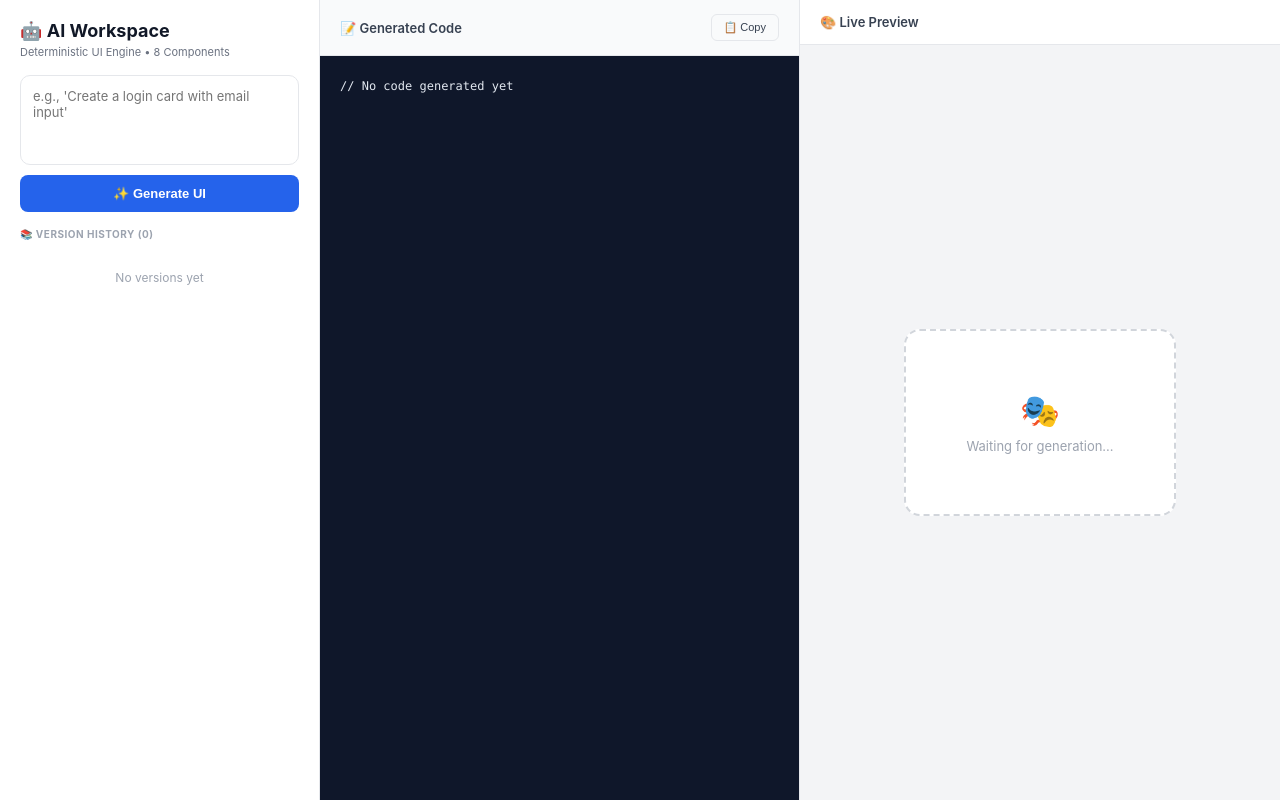
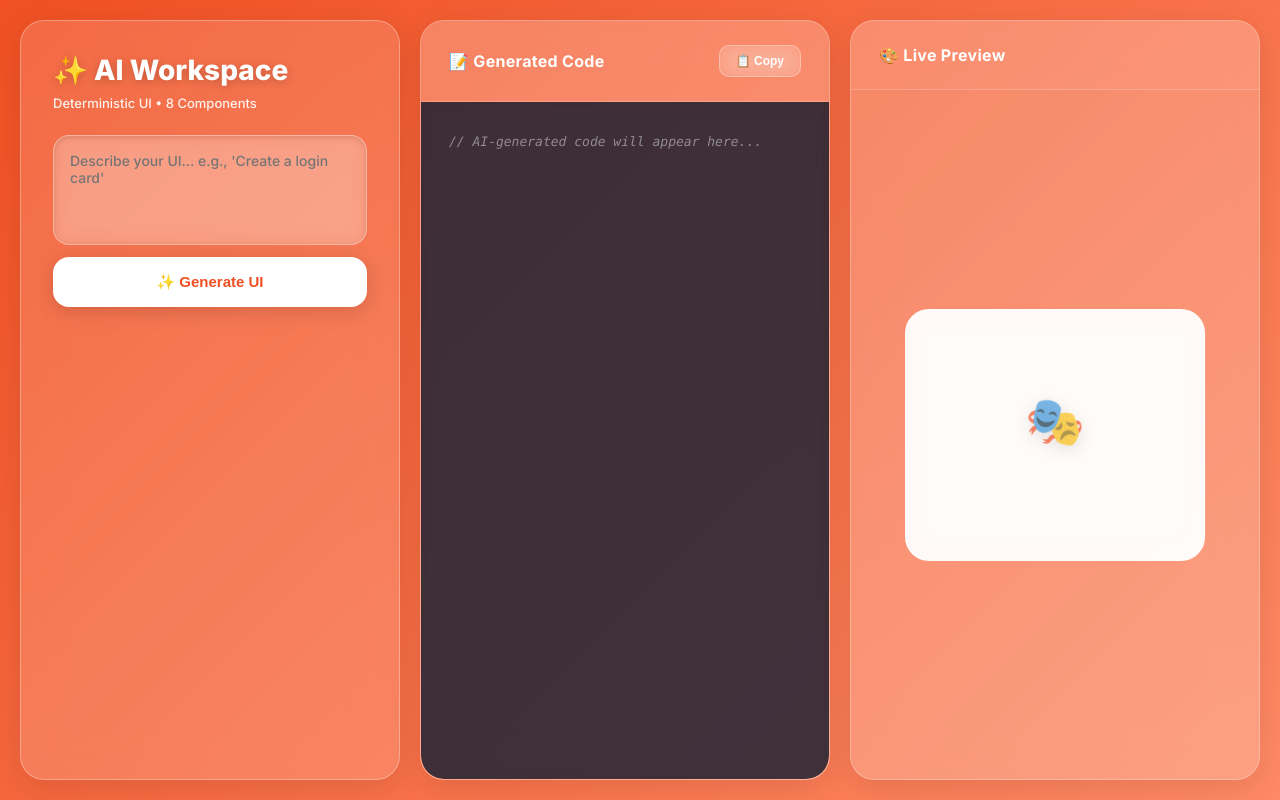
Before and after one commit to mayurdhavale10/ryzeai, a Next.js app: page / in a window 1280 px wide. Built offline with nearby package versions, Linux system fonts and the light colour scheme.

Commit message:
feat: premium glassmorphism UI with orange brand colors and Inter font

```diff
--- a/src/app/layout.tsx
+++ b/src/app/layout.tsx
@@ -1,20 +1,16 @@
 import type { Metadata } from "next";
-import { Geist, Geist_Mono } from "next/font/google";
+import { Inter } from "next/font/google";
 import "./globals.css";
 
-const geistSans = Geist({
-  variable: "--font-geist-sans",
+const inter = Inter({
   subsets: ["latin"],
-});
-
-const geistMono = Geist_Mono({
-  variable: "--font-geist-mono",
-  subsets: ["latin"],
+  weight: ["400", "500", "600", "700", "800"],
+  display: "swap",
 });
 
 export const metadata: Metadata = {
-  title: "Create Next App",
-  description: "Generated by create next app",
+  title: "AI UI Generator | Ryze AI Assignment",
+  description: "Multi-agent deterministic UI generator with 8 fixed components",
 };
 
 export default function RootLayout({
@@ -24,7 +20,7 @@ export default function RootLayout({
 }>) {
   return (
     <html lang="en">
-      <body className={`${geistSans.variable} ${geistMono.variable}`}>
+      <body className={inter.className} style={{ margin: 0, padding: 0 }}>
         {children}
       </body>
     </html>
--- a/src/app/page.tsx
+++ b/src/app/page.tsx
@@ -9,17 +9,8 @@ import { validateTree } from "@/agent/validator"
 export default function Home() {
     const [input, setInput] = useState("")
     const [loading, setLoading] = useState(false)
-    const [editedCode, setEditedCode] = useState("")
     const current = useVersionStore((s) => s.current)
-    const versions = useVersionStore((s) => s.versions)
     const addVersion = useVersionStore((s) => s.addVersion)
-
-    // Sync edited code when current version changes
-    useState(() => {
-        if (current) {
-            setEditedCode(current.code)
-        }
-    })
 
     const generateUI = async () => {
         if (!input.trim()) return
@@ -68,56 +59,66 @@ export default function Home() {
         }
     }
 
-    const switchToVersion = (version: any) => {
-        useVersionStore.setState({ current: version })
-    }
-
     return (
         <main
             style={{
                 display: "grid",
-                gridTemplateColumns: "320px 1fr 1fr",
+                gridTemplateColumns: "380px 1fr 1fr",
                 height: "100vh",
-                backgroundColor: "#fafafa",
-                color: "#111827",
-                fontFamily: "'Inter', -apple-system, system-ui, sans-serif"
+                background: "linear-gradient(135deg, #F05023 0%, #FF8A65 100%)",
+                fontFamily: "'Inter', -apple-system, BlinkMacSystemFont, 'Segoe UI', sans-serif",
+                padding: "20px",
+                gap: "20px"
             }}
         >
-            {/* LEFT – CHAT */}
+            {/* LEFT PANEL */}
             <div style={{
-                borderRight: "1px solid #e5e7eb",
-                padding: "20px",
+                background: "rgba(255, 255, 255, 0.15)",
+                backdropFilter: "blur(20px)",
+                borderRadius: "24px",
+                border: "1px solid rgba(255, 255, 255, 0.3)",
+                padding: "32px",
                 display: "flex",
                 flexDirection: "column",
-                gap: "16px",
-                overflow: "hidden",
-                backgroundColor: "#ffffff"
+                gap: "24px",
+                boxShadow: "0 8px 32px rgba(0, 0, 0, 0.1)"
             }}>
                 <div>
-                    <h2 style={{ fontSize: "18px", fontWeight: 700, marginBottom: "4px", color: "#111827" }}>
-                        🤖 AI Workspace
-                    </h2>
-                    <p style={{ fontSize: "11px", color: "#6b7280", margin: 0 }}>
-                        Deterministic UI Engine • 8 Components
+                    <h1 style={{
+                        fontSize: "28px",
+                        fontWeight: 800,
+                        marginBottom: "8px",
+                        color: "#FFFFFF",
+                        textShadow: "0 2px 10px rgba(0,0,0,0.2)"
+                    }}>
+                        ✨ AI Workspace
+                    </h1>
+                    <p style={{ fontSize: "13px", color: "rgba(255,255,255,0.9)", margin: 0, fontWeight: 500 }}>
+                        Deterministic UI • 8 Components
                     </p>
                 </div>
 
-                <div style={{ display: "flex", flexDirection: "column", gap: "10px" }}>
+                <div style={{ display: "flex", flexDirection: "column", gap: "12px" }}>
                     <textarea
                         value={input}
                         onChange={(e) => setInput(e.target.value)}
                         onKeyDown={(e) => e.key === 'Enter' && !e.shiftKey && (e.preventDefault(), generateUI())}
-                        placeholder="e.g., 'Create a login card with email input'"
+                        placeholder="Describe your UI... e.g., 'Create a login card'"
                         style={{
                             width: "100%",
-                            height: "90px",
-                            padding: "12px",
-                            borderRadius: "10px",
-                            border: "1px solid #e5e7eb",
-                            fontSize: "13px",
+                            height: "110px",
+                            padding: "16px",
+                            borderRadius: "16px",
+                            border: "1px solid rgba(255, 255, 255, 0.3)",
+                            fontSize: "14px",
                             resize: "none",
                             outline: "none",
-                            fontFamily: "inherit"
+                            fontFamily: "inherit",
+                            background: "rgba(255, 255, 255, 0.2)",
+                            backdropFilter: "blur(10px)",
+                            color: "#FFFFFF",
+                            fontWeight: 500,
+                            boxShadow: "inset 0 2px 5px rgba(0,0,0,0.1)"
                         }}
                     />
                     <button
@@ -125,14 +126,17 @@ export default function Home() {
                         disabled={loading}
                         style={{
                             width: "100%",
-                            padding: "11px",
-                            backgroundColor: loading ? "#94a3b8" : "#2563eb",
-                            color: "white",
+                            padding: "16px",
+                            background: loading ? "rgba(224, 224, 224, 0.3)" : "#FFFFFF",
+                            color: loading ? "#FFFFFF" : "#F05023",
                             border: "none",
-                            borderRadius: "8px",
+                            borderRadius: "16px",
                             cursor: loading ? "not-allowed" : "pointer",
-                            fontWeight: 600,
-                            fontSize: "13px",
+                            fontWeight: 700,
+                            fontSize: "15px",
+                            boxShadow: loading ? "none" : "0 4px 20px rgba(0,0,0,0.15)",
+                            transition: "all 0.3s ease",
+                            transform: loading ? "scale(0.98)" : "scale(1)"
                         }}
                     >
                         {loading ? "⚡ Generating..." : "✨ Generate UI"}
@@ -141,149 +145,144 @@ export default function Home() {
 
                 {current && (
                     <div style={{
-                        padding: "14px",
-                        backgroundColor: "#f0f9ff",
-                        borderRadius: "10px",
-                        border: "1px solid #bae6fd"
+                        padding: "20px",
+                        background: "rgba(255, 255, 255, 0.25)",
+                        backdropFilter: "blur(15px)",
+                        borderRadius: "20px",
+                        border: "1px solid rgba(255, 255, 255, 0.4)",
+                        boxShadow: "0 4px 16px rgba(0,0,0,0.1)"
                     }}>
-                        <h4 style={{ fontSize: "11px", fontWeight: 700, color: "#0369a1", marginBottom: "6px", textTransform: "uppercase", letterSpacing: "0.05em" }}>
+                        <h4 style={{
+                            fontSize: "11px",
+                            fontWeight: 800,
+                            color: "#FFFFFF",
+                            marginBottom: "10px",
+                            textTransform: "uppercase",
+                            letterSpacing: "1px",
+                            opacity: 0.95
+                        }}>
                             💡 AI Reasoning
                         </h4>
-                        <p style={{ fontSize: "12px", color: "#0c4a6e", lineHeight: "1.5", margin: 0 }}>
+                        <p style={{ fontSize: "13px", color: "rgba(255,255,255,0.95)", lineHeight: "1.6", margin: 0, fontWeight: 500 }}>
                             {current.explanation}
                         </p>
                     </div>
                 )}
-
-                <div style={{ flex: 1, overflowY: "auto", display: "flex", flexDirection: "column", gap: "6px" }}>
-                    <h4 style={{
-                        fontSize: "10px",
-                        fontWeight: 700,
-                        color: "#9ca3af",
-                        textTransform: "uppercase",
-                        letterSpacing: "0.05em",
-                        marginBottom: "4px"
-                    }}>
-                        📚 Version History ({versions.length})
-                    </h4>
-                    {versions.length === 0 && (
-                        <div style={{ textAlign: "center", padding: "20px 0", color: "#9ca3af", fontSize: "12px" }}>
-                            No versions yet
-                        </div>
-                    )}
-                    {versions.slice().reverse().map((v, i) => {
-                        const versionNum = versions.length - i
-                        const isActive = current?.id === v.id
-                        return (
-                            <div
-                                key={v.id}
-                                onClick={() => switchToVersion(v)}
-                                style={{
-                                    padding: "10px 12px",
-                                    borderRadius: "8px",
-                                    border: isActive ? "2px solid #3b82f6" : "1px solid #f3f4f6",
-                                    fontSize: "12px",
-                                    cursor: "pointer",
-                                    backgroundColor: isActive ? "#eff6ff" : "#ffffff",
-                                    transition: "all 0.2s"
-                                }}
-                            >
-                                <div style={{ fontWeight: 600, marginBottom: "4px", color: isActive ? "#2563eb" : "#111827" }}>
-                                    v{versionNum} {isActive && "✓"}
-                                </div>
-                                <div style={{
-                                    color: "#6b7280",
-                                    fontSize: "11px",
-                                    whiteSpace: "nowrap",
-                                    overflow: "hidden",
-                                    textOverflow: "ellipsis"
-                                }}>
-                                    {v.explanation.slice(0, 50)}...
-                                </div>
-                            </div>
-                        )
-                    })}
-                </div>
             </div>
 
-            {/* MIDDLE – CODE EDITOR */}
-            <div style={{ display: "flex", flexDirection: "column", overflow: "hidden", backgroundColor: "#ffffff", borderRight: "1px solid #e5e7eb" }}>
-                <div style={{ padding: "14px 20px", borderBottom: "1px solid #e5e7eb", backgroundColor: "#f9fafb", display: "flex", justifyContent: "space-between", alignItems: "center" }}>
-                    <h2 style={{ fontSize: "13px", fontWeight: 600, color: "#374151", margin: 0 }}>
+            {/* MIDDLE PANEL - CODE */}
+            <div style={{
+                background: "rgba(255, 255, 255, 0.15)",
+                backdropFilter: "blur(20px)",
+                borderRadius: "24px",
+                border: "1px solid rgba(255, 255, 255, 0.3)",
+                display: "flex",
+                flexDirection: "column",
+                overflow: "hidden",
+                boxShadow: "0 8px 32px rgba(0, 0, 0, 0.1)"
+            }}>
+                <div style={{
+                    padding: "24px 28px",
+                    borderBottom: "1px solid rgba(255, 255, 255, 0.2)",
+                    background: "rgba(255, 255, 255, 0.1)",
+                    display: "flex",
+                    justifyContent: "space-between",
+                    alignItems: "center"
+                }}>
+                    <h2 style={{ fontSize: "16px", fontWeight: 700, color: "#FFFFFF", margin: 0, letterSpacing: "0.3px" }}>
                         📝 Generated Code
                     </h2>
                     <button
                         onClick={() => {
                             navigator.clipboard.writeText(current?.code || "")
-                            alert("✓ Code copied to clipboard!")
+                            alert("✓ Code copied!")
                         }}
                         disabled={!current}
                         style={{
-                            padding: "6px 12px",
-                            fontSize: "11px",
-                            backgroundColor: current ? "#f3f4f6" : "#f9fafb",
-                            border: "1px solid #e5e7eb",
-                            borderRadius: "6px",
+                            padding: "8px 16px",
+                            fontSize: "12px",
+                            background: current ? "rgba(255, 255, 255, 0.25)" : "rgba(255, 255, 255, 0.1)",
+                            backdropFilter: "blur(10px)",
+                            border: "1px solid rgba(255, 255, 255, 0.3)",
+                            borderRadius: "10px",
                             cursor: current ? "pointer" : "not-allowed",
-                            fontWeight: 500,
-                            color: "#374151"
+                            fontWeight: 600,
+                            color: "#FFFFFF",
+                            transition: "all 0.2s"
                         }}
                     >
                         📋 Copy
                     </button>
                 </div>
-                <textarea
-                    value={current?.code || "// No code generated yet"}
-                    onChange={(e) => setEditedCode(e.target.value)}
-                    spellCheck={false}
-                    style={{
-                        flex: 1,
-                        backgroundColor: "#0f172a",
-                        color: "#e2e8f0",
-                        padding: "20px",
-                        overflow: "auto",
-                        fontSize: "12px",
-                        fontFamily: "'Fira Code', 'Consolas', monospace",
-                        lineHeight: "1.7",
-                        border: "none",
-                        outline: "none",
-                        resize: "none"
-                    }}
-                />
+                <div style={{
+                    flex: 1,
+                    background: "rgba(15, 23, 42, 0.8)",
+                    backdropFilter: "blur(10px)",
+                    color: "#e2e8f0",
+                    padding: "28px",
+                    overflow: "auto",
+                    fontSize: "13px",
+                    fontFamily: "'Fira Code', 'Consolas', 'Monaco', monospace",
+                    lineHeight: "1.8"
+                }}>
+                    {current ? (
+                        <pre style={{ margin: 0, whiteSpace: "pre-wrap" }}><code>{current.code}</code></pre>
+                    ) : (
+                        <div style={{ color: "rgba(226, 232, 240, 0.5)", fontStyle: "italic", fontFamily: "inherit" }}>
+              // AI-generated code will appear here...
+                        </div>
+                    )}
+                </div>
             </div>
 
-            {/* RIGHT – PREVIEW */}
-            <div style={{ display: "flex", flexDirection: "column", overflow: "hidden", backgroundColor: "#f3f4f6" }}>
-                <div style={{ padding: "14px 20px", borderBottom: "1px solid #e5e7eb", backgroundColor: "#ffffff" }}>
-                    <h2 style={{ fontSize: "13px", fontWeight: 600, color: "#374151", margin: 0 }}>
+            {/* RIGHT PANEL - PREVIEW */}
+            <div style={{
+                background: "rgba(255, 255, 255, 0.15)",
+                backdropFilter: "blur(20px)",
+                borderRadius: "24px",
+                border: "1px solid rgba(255, 255, 255, 0.3)",
+                display: "flex",
+                flexDirection: "column",
+                overflow: "hidden",
+                boxShadow: "0 8px 32px rgba(0, 0, 0, 0.1)"
+            }}>
+                <div style={{
+                    padding: "24px 28px",
+                    borderBottom: "1px solid rgba(255, 255, 255, 0.2)",
+                    background: "rgba(255, 255, 255, 0.1)"
+                }}>
+                    <h2 style={{ fontSize: "16px", fontWeight: 700, color: "#FFFFFF", margin: 0, letterSpacing: "0.3px" }}>
                         🎨 Live Preview
                     </h2>
                 </div>
                 <div style={{
                     flex: 1,
-                    padding: "32px",
+                    padding: "40px",
                     display: "flex",
                     alignItems: "center",
                     justifyContent: "center",
-                    overflow: "auto"
+                    overflow: "auto",
+                    background: "rgba(224, 224, 224, 0.08)"
                 }}>
                     <div style={{
-                        padding: current ? "40px" : "60px",
-                        backgroundColor: "white",
-                        borderRadius: "16px",
-                        boxShadow: current ? "0 10px 25px -5px rgba(0, 0, 0, 0.1)" : "none",
-                        minWidth: current ? "300px" : "200px",
+                        padding: current ? "48px" : "80px",
+                        background: "rgba(255, 255, 255, 0.95)",
+                        backdropFilter: "blur(15px)",
+                        borderRadius: "24px",
+                        boxShadow: current ? "0 20px 60px rgba(0, 0, 0, 0.25)" : "none",
+                        minWidth: current ? "320px" : "240px",
                         textAlign: "center",
-                        border: current ? "none" : "2px dashed #d1d5db"
+                        border: current ? "1px solid rgba(255, 255, 255, 0.5)" : "2px dashed rgba(255, 255, 255, 0.4)",
+                        transition: "all 0.3s ease"
                     }}>
                         {current ? (
-                            <div style={{ display: "flex", flexDirection: "column", gap: "16px", alignItems: "center" }}>
+                            <div style={{ display: "flex", flexDirection: "column", gap: "20px", alignItems: "center" }}>
                                 <Renderer tree={current.tree} />
                             </div>
                         ) : (
-                            <div style={{ color: "#9ca3af", fontSize: "13px" }}>
-                                <div style={{ fontSize: "32px", marginBottom: "8px" }}>🎭</div>
-                                <div>Waiting for generation...</div>
+                            <div style={{ color: "rgba(255, 255, 255, 0.7)", fontSize: "14px", fontWeight: 600 }}>
+                                <div style={{ fontSize: "48px", marginBottom: "12px", filter: "drop-shadow(0 4px 8px rgba(0,0,0,0.15))" }}>🎭</div>
+                                <div>Ready to generate...</div>
                             </div>
                         )}
                     </div>
```
